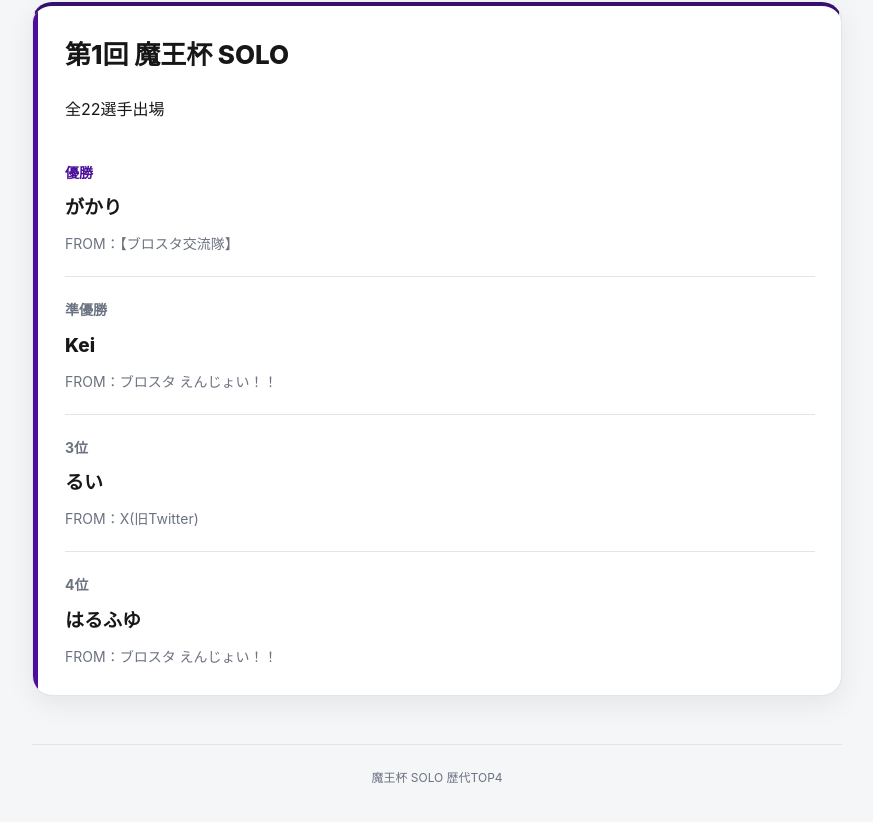
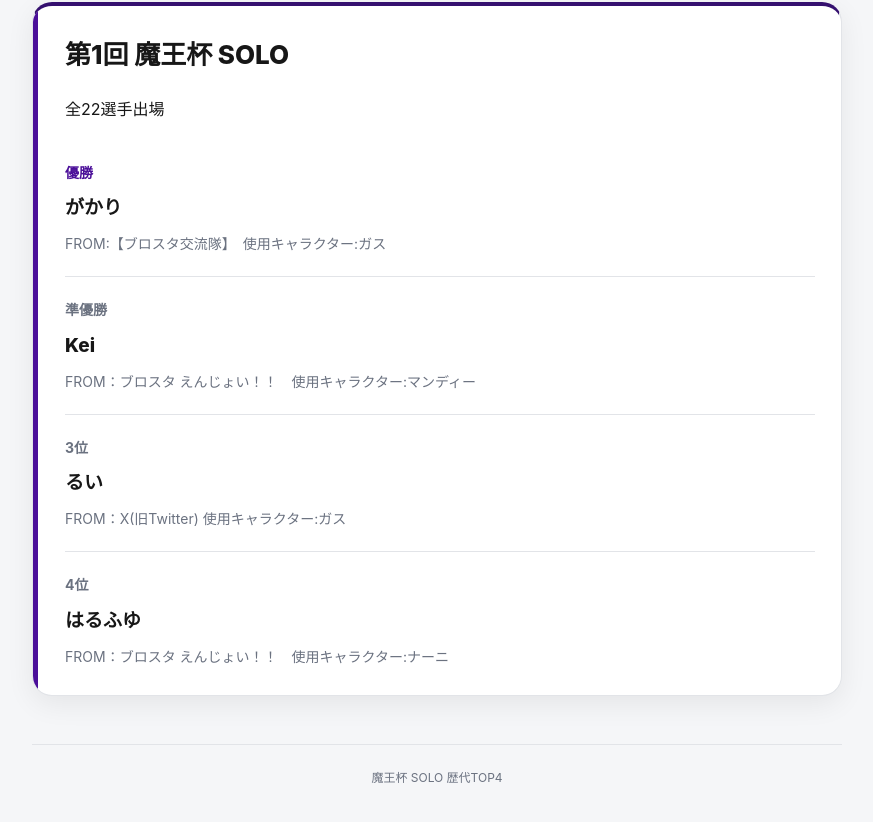
Before and after one commit to MaOuCup/maouhai, a plain HTML site: page solo-results.html in a window 1280 px wide. Shown: the part 314-1136 px from the top of the page, without its empty margins (203-1076 px from the left). Drawn offline with Linux system fonts and the light colour scheme.

Commit message:
Update solo-results.html

```diff
--- a/solo-results.html
+++ b/solo-results.html
@@ -344,7 +344,7 @@ button:focus-visible {
       <span class="rank">優勝</span>
       <div class="team">がかり</div>
       <div class="from">
-        FROM：【ブロスタ交流隊】
+        FROM:【ブロスタ交流隊】　使用キャラクター:ガス
       </div>
     </div>
 
@@ -352,7 +352,7 @@ button:focus-visible {
       <span class="rank">準優勝</span>
       <div class="team">Kei</div>
       <div class="from">
-        FROM：ブロスタ えんじょい！！
+        FROM：ブロスタ えんじょい！！　使用キャラクター:マンディー
       </div>
     </div>
 
@@ -360,7 +360,7 @@ button:focus-visible {
       <span class="rank">3位</span>
       <div class="team">るい</div>
       <div class="from">
-        FROM：X(旧Twitter)
+        FROM：X(旧Twitter) 使用キャラクター:ガス
       </div>
     </div>
 
@@ -368,7 +368,7 @@ button:focus-visible {
       <span class="rank">4位</span>
       <div class="team">はるふゆ</div>
       <div class="from">
-        FROM：ブロスタ えんじょい！！
+        FROM：ブロスタ えんじょい！！　使用キャラクター:ナーニ
       </div>
     </div>
 
```
